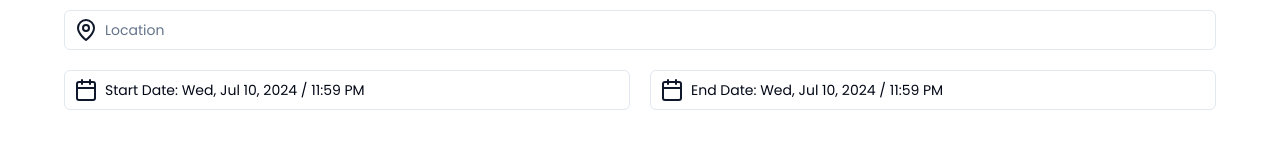
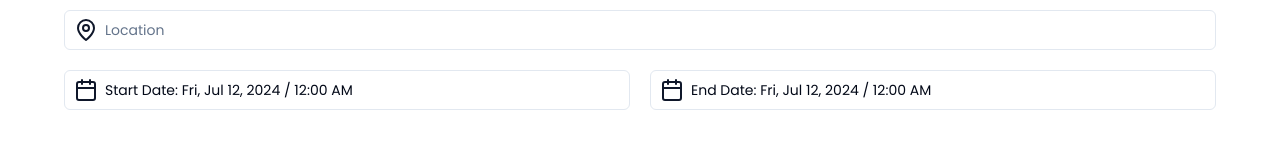
Before and after one commit to eyedent1ty/episode-fe, a React (Vite) app: page /create-event in a window 1280 px wide. Shown: the part 393-542 px from the top of the page. Built offline with nearby package versions, Linux system fonts and the light colour scheme.

Commit message:
some changes

```diff
--- a/src/components/Events/EventItem.tsx
+++ b/src/components/Events/EventItem.tsx
@@ -13,7 +13,7 @@ import {
 } from '../ui/card';
 import { Badge } from '../ui/badge';
 
-import { formatDateTime } from '../../utils';
+import { formatStartEndDateTime } from '../../utils';
 
 interface EventItemProps {
   id: number;
@@ -53,7 +53,7 @@ const EventItem: FC<EventItemProps> = ({
               </Badge>
               <Badge>{category} </Badge>
             </div>
-            <CardDescription>{formatDateTime(dateTime, endDateTime)}</CardDescription>
+            <CardDescription>{formatStartEndDateTime(dateTime, endDateTime)}</CardDescription>
             <CardTitle>{title}</CardTitle>
           </CardContent>
           <CardFooter className="mt-auto">
--- a/src/components/create-event/DateTime.tsx
+++ b/src/components/create-event/DateTime.tsx
@@ -1,20 +1,19 @@
-import type { FC } from 'react';
+import { useRef, type FC } from 'react';
 import { Popover, PopoverTrigger, PopoverContent } from '../ui/popover';
 import { Calendar } from '../ui/calendar';
 import { Input } from '../ui/input';
 import { Separator } from '../ui/separator';
 import { Calendar as CalendarIcon } from 'lucide-react';
-
-import { formatDate } from '../../utils';
+import { Button } from '../ui/button';
+import { formatTime, formatDateAndTime } from '../../utils';
 
 interface DateTimeProps {
   date: Date;
-  setDate: (newDate: Date) => void;
+  setDate: (newDate: Date | ((prev: Date) => Date)) => void;
   timeInput: string;
   setTimeInput: (newTimeInput: string) => void;
-  setTime: (newTime: string) => void;
-  time: string;
   endDate?: boolean;
+  startDate: Date;
 }
 
 const DateTime: FC<DateTimeProps> = ({
@@ -22,15 +21,18 @@ const DateTime: FC<DateTimeProps> = ({
   setDate,
   timeInput,
   setTimeInput,
-  setTime,
-  time,
-  endDate = false
+  endDate = false,
+  startDate
 }) => {
+  const calendarElement = useRef<HTMLDivElement>(null);
+
   const handleSelectDate = (selectedDate: Date | undefined) => {
     if (selectedDate === undefined) {
       return;
     }
 
+    selectedDate.setHours(date.getHours());
+    selectedDate.setMinutes(date.getMinutes());
     setDate(selectedDate);
   };
 
@@ -45,7 +47,7 @@ const DateTime: FC<DateTimeProps> = ({
       hours = timeInput.slice(0, 1);
       minutes = timeInput.slice(2, 4);
     } else {
-      setTimeInput(time);
+      setTimeInput(formatTime(date));
       return;
     }
 
@@ -54,22 +56,38 @@ const DateTime: FC<DateTimeProps> = ({
       .toLowerCase();
 
     if (Number.isNaN(Number(hours)) || Number.isNaN(Number(minutes))) {
-      setTimeInput(time);
+      setTimeInput(formatTime(date));
       return;
     }
 
     if (meridiem !== 'am' && meridiem !== 'pm') {
-      setTimeInput(time);
+      setTimeInput(formatTime(date));
       return;
     }
 
-    setTime(`${hours}:${minutes} ${meridiem.toUpperCase()}`);
+
+    if (meridiem === 'am' && Number(hours) === 12) {
+      setDate((prev) => {
+        const newDate = new Date(prev);
+        newDate.setHours(0);
+        newDate.setMinutes(Number(minutes));
+        return newDate;
+      });
+      return;
+    }
+
+    setDate((prev) => {
+      const newDate = new Date(prev);
+      newDate.setHours(Number(hours));
+      newDate.setMinutes(Number(minutes));
+      return newDate;
+    });
   };
 
   return (
-    <Popover>
+    <Popover onOpenChange={handleBlurTimeInput}>
       <PopoverTrigger asChild>
-        <div>
+        <div ref={calendarElement}>
           <div className="relative">
             <CalendarIcon
               className="text-primary absolute top-1/2 left-[10px] -translate-y-1/2"
@@ -79,14 +97,14 @@ const DateTime: FC<DateTimeProps> = ({
               className="pl-10"
               type="text"
               placeholder="Start Date"
-              value={`${!endDate ? 'Start' : 'End'} Date: ${formatDate(date)} / ${time}`}
+              value={`${!endDate ? 'Start' : 'End'} Date: ${formatDateAndTime(date.toISOString())}`}
               readOnly
             />
           </div>
         </div>
       </PopoverTrigger>
       <PopoverContent className="w-auto p-0" align="start">
-        <div>
+        <div className="flex flex-col">
           <Calendar
             mode="single"
             selected={date}
@@ -99,8 +117,13 @@ const DateTime: FC<DateTimeProps> = ({
             type="text"
             value={timeInput}
             onChange={(e) => setTimeInput(e.target.value)}
-            onBlur={handleBlurTimeInput}
           />
+          <Button
+            className="rounded-none"
+            onClick={() => calendarElement.current?.click()}
+          >
+            Set Date/Time
+          </Button>
         </div>
       </PopoverContent>
     </Popover>
--- a/src/pages/CreateEvent.tsx
+++ b/src/pages/CreateEvent.tsx
@@ -1,4 +1,4 @@
-import { useState } from 'react';
+import { useState, useEffect } from 'react';
 import DateTime from '../components/create-event/DateTime';
 import Separator from '../components/Separator';
 import { Input } from '../components/ui/input';
@@ -16,12 +16,28 @@ import { MapPin } from 'lucide-react';
 
 const CreateEventPage = () => {
   const [startDate, setStartDate] = useState<Date>(new Date());
-  const [startTimeInput, setStartTimeInput] = useState('11:59 PM');
-  const [startTime, setStartTime] = useState(startTimeInput);
+  const [endDate, setEndDate] = useState<Date>(new Date());
 
-  const [endDate, setEndDate] = useState<Date>(new Date());
-  const [endTimeInput, setEndTimeInput] = useState('11:59 PM');
-  const [endTime, setEndTime] = useState(endTimeInput);
+  const [startTimeInput, setStartTimeInput] = useState('12:00 AM');
+  const [endTimeInput, setEndTimeInput] = useState('12:00 AM');
+
+
+  useEffect(() => {
+    setStartDate((date) => {
+      const newStartDate = new Date(date);
+      newStartDate.setHours(24);
+      newStartDate.setMinutes(0);
+      return newStartDate;
+    });
+
+    setEndDate((date) => {
+      const newEndDate = new Date(date);
+      newEndDate.setHours(24);
+      newEndDate.setMinutes(0);
+      return newEndDate;
+    });
+  }, []);
+
 
   return (
     <div className="mt-10">
@@ -66,17 +82,14 @@ const CreateEventPage = () => {
               setDate={setStartDate}
               timeInput={startTimeInput}
               setTimeInput={setStartTimeInput}
-              time={startTime}
-              setTime={setStartTime}
             />
             <DateTime
               date={endDate}
               setDate={setEndDate}
               timeInput={endTimeInput}
               setTimeInput={setEndTimeInput}
-              time={endTime}
-              setTime={setEndTime}
               endDate
+              startDate={startDate}
             />
           </div>
         </form>
--- a/src/pages/EventPage.tsx
+++ b/src/pages/EventPage.tsx
@@ -6,7 +6,7 @@ import { Button } from '../components/ui/button';
 
 import { useAppSelector } from '../store/hooks';
 import { selectEventById } from '../store/selector/event';
-import { formatDateTime } from '../utils';
+import { formatStartEndDateTime } from '../utils';
 
 export default function EventPage() {
   const params = useParams();
@@ -39,7 +39,7 @@ export default function EventPage() {
             <div className="flex flex-col items-center md:items-start">
               <p className="flex justify-center gap-2">
                 <CalendarClock size={24} />
-                {formatDateTime(event.dateTime, event.endDateTime)}
+                {formatStartEndDateTime(event.dateTime, event.endDateTime)}
               </p>
               <p className="flex justify-center items-center gap-2">
                 <MapPin size={24} />
--- a/src/utils/index.ts
+++ b/src/utils/index.ts
@@ -17,8 +17,8 @@ const filterEventsBySearch = (events: Event[], search: string) => {
 };
 
 // dateTimeString -> Date ISOStringFormat
-const formatDate = (dateTimeString: string | Date) => {
-  const date = new Date(dateTimeString);
+const formatDate = (d: string | Date) => {
+  const date = new Date(d);
 
   const optionsDate: Intl.DateTimeFormatOptions = {
     weekday: 'short',
@@ -34,8 +34,8 @@ const formatDate = (dateTimeString: string | Date) => {
   return formattedDate;
 };
 
-const formatTime = (dateTimeString: string) => {
-  const date = new Date(dateTimeString);
+const formatTime = (d: string | Date) => {
+  const date = new Date(d);
 
   const optionsTime: Intl.DateTimeFormatOptions = {
     hour: '2-digit',
@@ -50,12 +50,18 @@ const formatTime = (dateTimeString: string) => {
   return formattedTime;
 };
 
-const formatDateTime = (startDateString: string, endDateString: string) => {
-  const formattedStartDate = formatDate(startDateString);
-  const formattedStartTime = formatTime(startDateString);
+const formatDateAndTime = (d: string | Date) => {
+  const formattedDate = formatDate(d);
+  const formattedTime = formatTime(d);
+  return `${formattedDate} / ${formattedTime}`;
+};
 
-  const formattedEndDate = formatDate(endDateString);
-  const formattedEndTime = formatTime(endDateString);
+const formatStartEndDateTime = (startDate: string | Date, endDate: string | Date) => {
+  const formattedStartDate = formatDate(startDate);
+  const formattedStartTime = formatTime(startDate);
+
+  const formattedEndDate = formatDate(endDate);
+  const formattedEndTime = formatTime(endDate);
 
   if (formattedStartDate === formattedEndDate) {
     return `${formattedStartDate} / ${formattedStartTime} - ${formattedEndTime}`;
@@ -73,7 +79,26 @@ const isUsernameValid = (username: string) => {
 };
 
 const isFullnameValid = (fullName: string) => {
-  return fullName.length >= 10
+  return fullName.length >= 10;
+};
+
+/** timeString - 11:59 PM / 9:00 AM */
+const timeToMilliseconds = (date: Date, timeString: string) => {
+  const dateCopy = new Date(date);
+  dateCopy.setHours(0, 0, 0, 0);
+
+  const [time, meridiem] = timeString.split(' ');
+  let [hours, minutes] = time.split(':').map(Number);
+
+  if (meridiem.toUpperCase() === 'PM' && hours !== 12) {
+    hours += 12;
+  } else if (meridiem.toUpperCase() === 'AM' && hours === 12) {
+    hours = 0;
+  }
+
+  dateCopy.setHours(hours, minutes, 0, 0);
+
+  return dateCopy.getTime();
 };
 
 export {
@@ -81,8 +106,10 @@ export {
   filterEventsBySearch,
   formatDate,
   formatTime,
-  formatDateTime,
+  formatStartEndDateTime,
   isFullnameValid,
   isUsernameValid,
-  isPasswordValid
+  isPasswordValid,
+  timeToMilliseconds,
+  formatDateAndTime
 };
```
